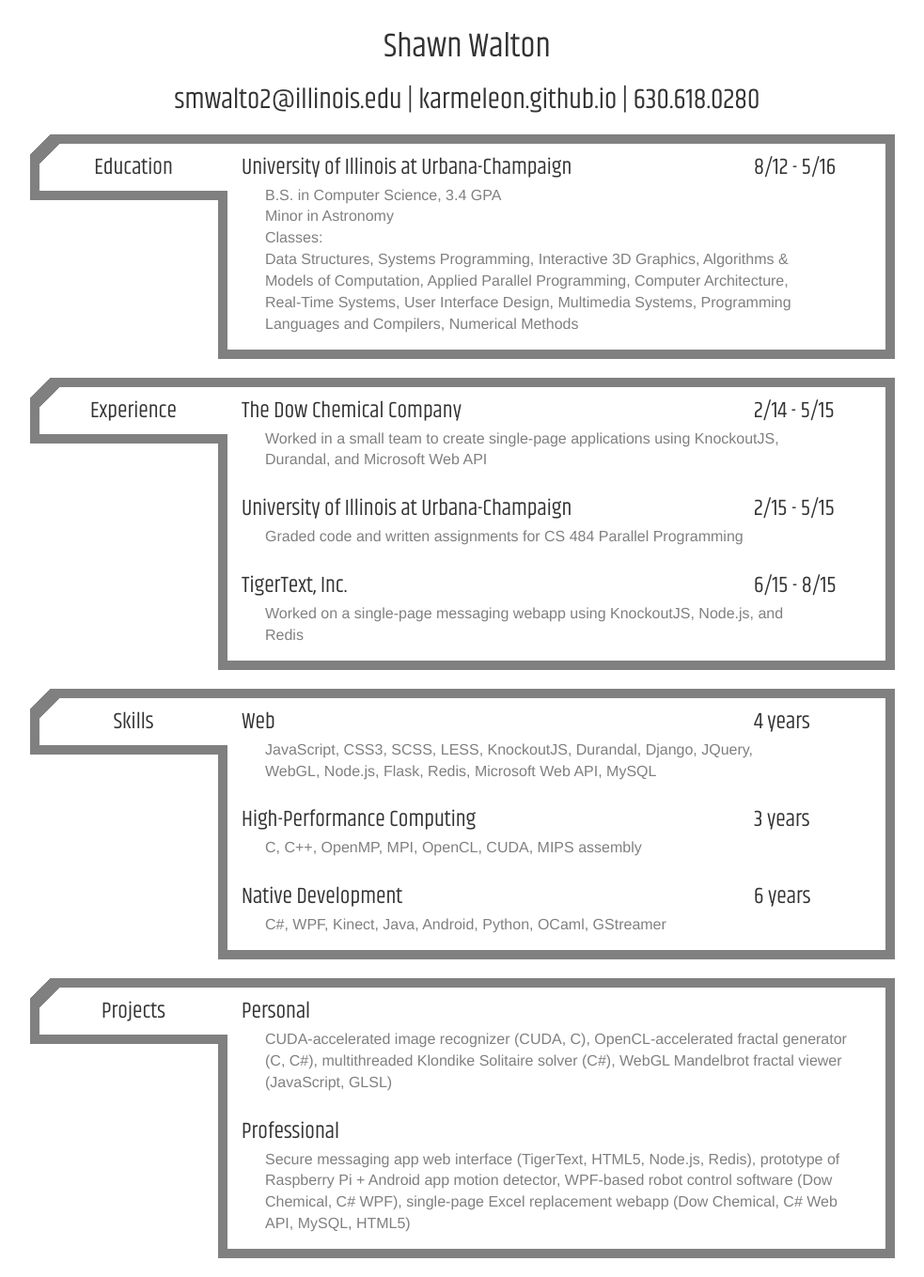
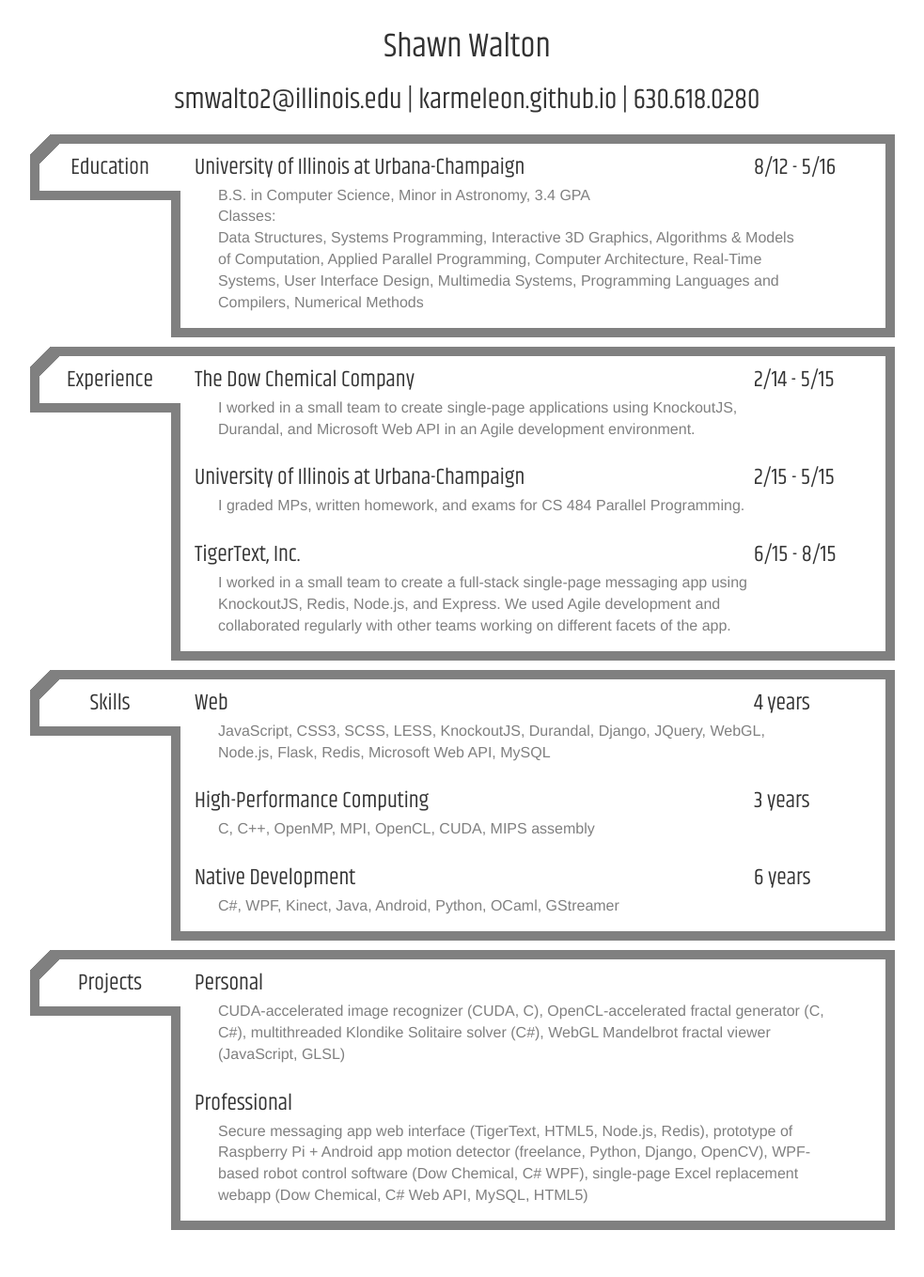
Before and after one commit to karmeleon/karmeleon.github.io, a Jekyll site: the page assets/resume.html, which Jekyll copies as it is, in a window 1280 px wide. Shown: the whole page at 94% size, without its empty margins (143-1126 px from the left). Built offline with Jekyll 4.4.1, drawn with Linux system fonts in a browser that asks for light colours; nearby versions of some CDN libraries; after the commit the page ends 1319 px from its top, so only the background shows below that.

Commit message:
updated resume
compacted everything a bit, used I + we

```diff
--- a/_scss/site.scss
+++ b/_scss/site.scss
@@ -8,9 +8,9 @@
 // variables
 $outline-color: rgba(128, 128, 128, 1);
 $title-font-stack: "Khand", sans-serif;
-$gutter-width: 200px;
+$gutter-width: 150px;
 $gutter-height: 50px;
-$content-width: 700px;
+$content-width: 750px;
 $title-font-size: x-large;
 
 // style
@@ -206,7 +206,7 @@ $header-font-weight: lighter;
 	display: flex;
 	flex-direction: row;
 	justify-content: center;
-	padding-bottom: 20px;
+	padding-bottom: 10px;
 }
 
 @media print {
--- a/assets/resume.html
+++ b/assets/resume.html
@@ -6,7 +6,7 @@
 		<title>Resumé</title>
 		<!-- Color used in Chrome for Android -->
 		<meta name="theme-color" content="#808080">
-		<meta name="viewport" content="width=device-width, initial-scale=1">
+		<!--<meta name="viewport" content="width=device-width, initial-scale=1">-->
 		<!-- scripts -->
 		<script type="text/javascript" src="https://ajax.googleapis.com/ajax/libs/jquery/2.1.1/jquery.min.js"></script>
 		<script type="text/javascript" src="https://maxcdn.bootstrapcdn.com/bootstrap/3.2.0/js/bootstrap.min.js"></script>
@@ -50,8 +50,7 @@
 								</div>
 							</div>
 							<div class="resume-section-item-detail">
-								B.S. in Computer Science, 3.4 GPA<br/>
-								Minor in Astronomy<br/>
+								B.S. in Computer Science, Minor in Astronomy, 3.4 GPA<br/>
 								Classes:<br/>
 								Data Structures, Systems Programming, Interactive 3D Graphics, Algorithms &amp; Models of Computation, Applied Parallel Programming, Computer Architecture, Real-Time Systems, User Interface Design, Multimedia Systems, Programming Languages and Compilers, Numerical Methods
 							</div>
@@ -77,8 +76,8 @@
 								</div>
 							</div>
 							<div class="resume-section-item-detail">
-								Worked in a small team to create single-page applications using KnockoutJS,
-								Durandal, and Microsoft Web API
+								I worked in a small team to create single-page applications using KnockoutJS,
+								Durandal, and Microsoft Web API in an Agile development environment.
 							</div>
 						</div>
 
@@ -92,7 +91,7 @@
 								</div>
 							</div>
 							<div class="resume-section-item-detail">
-								Graded code and written assignments for CS 484 Parallel Programming
+								I graded MPs, written homework, and exams for CS 484 Parallel Programming.
 							</div>
 						</div>
 
@@ -106,7 +105,8 @@
 								</div>
 							</div>
 							<div class="resume-section-item-detail">
-								Worked on a single-page messaging webapp using KnockoutJS, Node.js, and Redis
+								I worked in a small team to create a full-stack single-page messaging app using KnockoutJS, Redis, Node.js, and Express.
+								We used Agile development and collaborated regularly with other teams working on different facets of the app.
 							</div>
 						</div>
 
@@ -189,7 +189,7 @@
 								</div>
 							</div>
 							<div class="resume-section-item-detail wide-detail">
-								Secure messaging app web interface (TigerText, HTML5, Node.js, Redis), prototype of Raspberry Pi + Android app motion detector, WPF-based robot control software (Dow Chemical, C# WPF), single-page Excel replacement webapp (Dow Chemical, C# Web API, MySQL, HTML5)
+								Secure messaging app web interface (TigerText, HTML5, Node.js, Redis), prototype of Raspberry Pi + Android app motion detector (freelance, Python, Django, OpenCV), WPF-based robot control software (Dow Chemical, C# WPF), single-page Excel replacement webapp (Dow Chemical, C# Web API, MySQL, HTML5)
 							</div>
 						</div>
 					</div>
```
